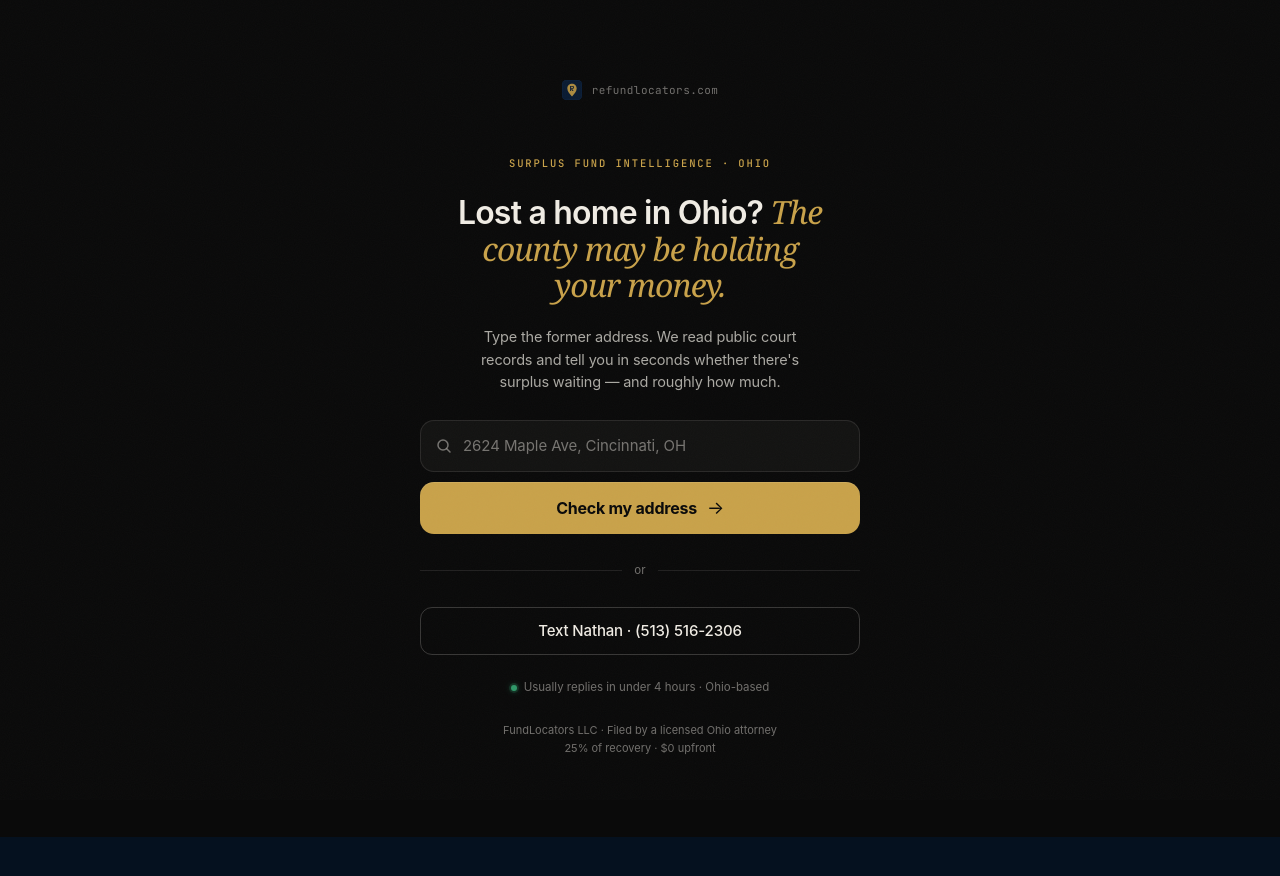
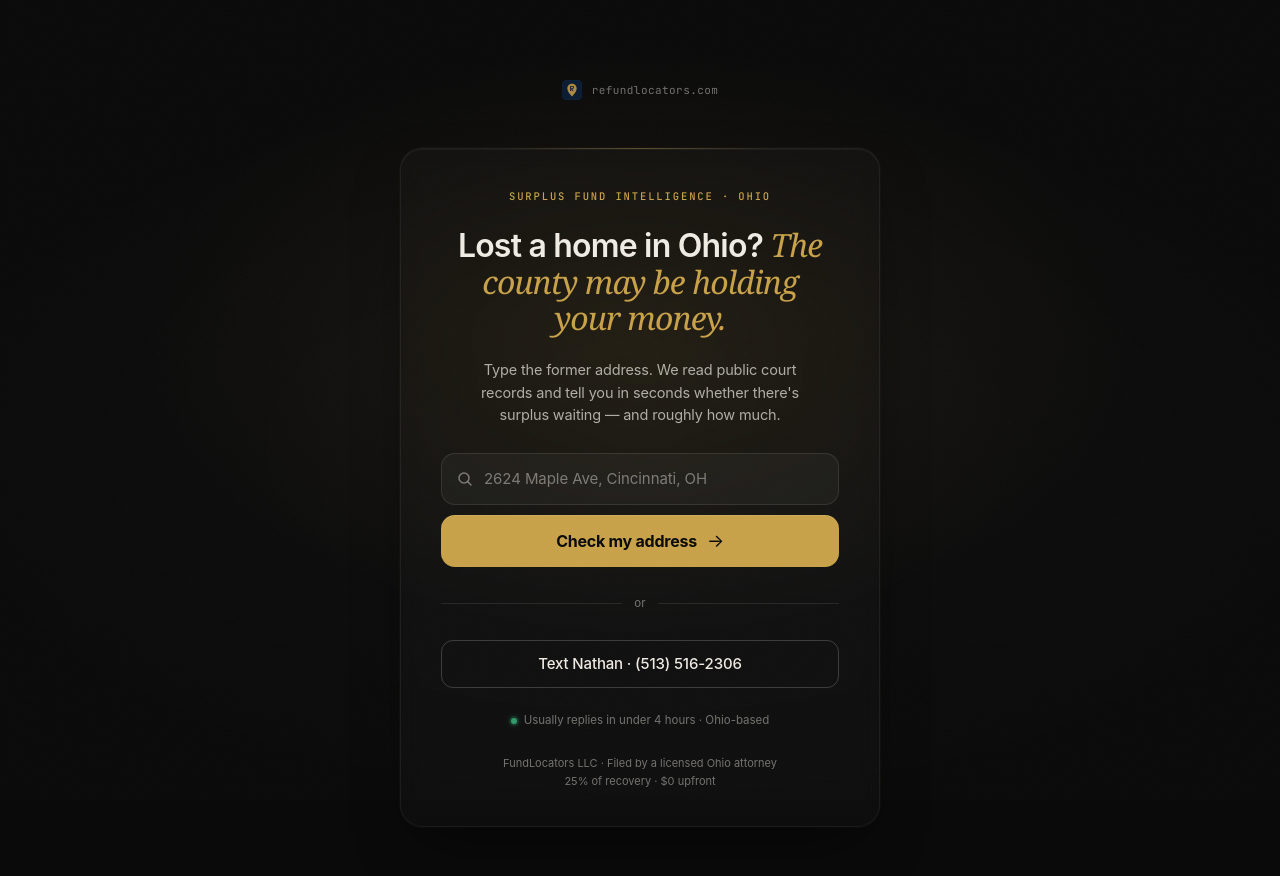
Before and after one commit to TheLocatorOfFunds/refundlocators-next, a Next.js app: page / in a window 1280 px wide. Shown: the top 876 px of the page. Before the commit the page ends 837 px from the top, so only its background shows below. Built offline with nearby package versions, Linux system fonts and the light colour scheme; no server answers.

Commit message:
preview: desktop polish — glassy card frame + ambient gold glow on home
Co-Authored-By: Claude Sonnet 4.6 <noreply@anthropic.com>

```diff
--- a/src/app/s/[token]/pass.css
+++ b/src/app/s/[token]/pass.css
@@ -921,8 +921,61 @@
 
 /* Desktop polish — slightly tighter top, give the content room to breathe */
 @media (min-width: 720px) {
-  .home-hero { padding: 80px 24px 64px; }
-  .home-center { gap: 22px; }
+  .home-hero {
+    padding: 80px 24px 64px;
+    /* Single ambient gold glow behind the centered card.
+       Two layers: a soft warm focal radial, plus a subtle vignette. */
+    background:
+      radial-gradient(
+        ellipse 720px 420px at 50% 38%,
+        rgba(201, 162, 74, 0.085) 0%,
+        rgba(201, 162, 74, 0.035) 35%,
+        transparent 70%
+      ),
+      radial-gradient(
+        ellipse 1200px 600px at 50% 50%,
+        rgba(255, 255, 255, 0.018) 0%,
+        transparent 65%
+      );
+  }
+  .home-center {
+    gap: 22px;
+    /* The centered column becomes an intentional object on desktop —
+       glassy frame + hairline border + warm inner shimmer. */
+    padding: 36px 36px 32px;
+    background: rgba(240, 236, 228, 0.018);
+    border: 1px solid rgba(240, 236, 228, 0.06);
+    border-radius: 22px;
+    backdrop-filter: blur(8px) saturate(140%);
+    -webkit-backdrop-filter: blur(8px) saturate(140%);
+    box-shadow:
+      0 1px 0 rgba(255, 255, 255, 0.04) inset,
+      0 24px 60px -20px rgba(0, 0, 0, 0.6),
+      0 0 0 1px rgba(201, 162, 74, 0.04);
+    position: relative;
+  }
+  /* Hairline gold accent at top edge of the card */
+  .home-center::before {
+    content: '';
+    position: absolute;
+    top: -1px; left: 22%; right: 22%;
+    height: 1px;
+    background: linear-gradient(
+      90deg,
+      transparent,
+      rgba(201, 162, 74, 0.35),
+      transparent
+    );
+    pointer-events: none;
+  }
+}
+
+/* Wider desktop — let the card breathe a touch more */
+@media (min-width: 1024px) {
+  .home-center {
+    max-width: 480px;
+    padding: 40px 40px 36px;
+  }
 }
 
 .home-eyebrow {
```
